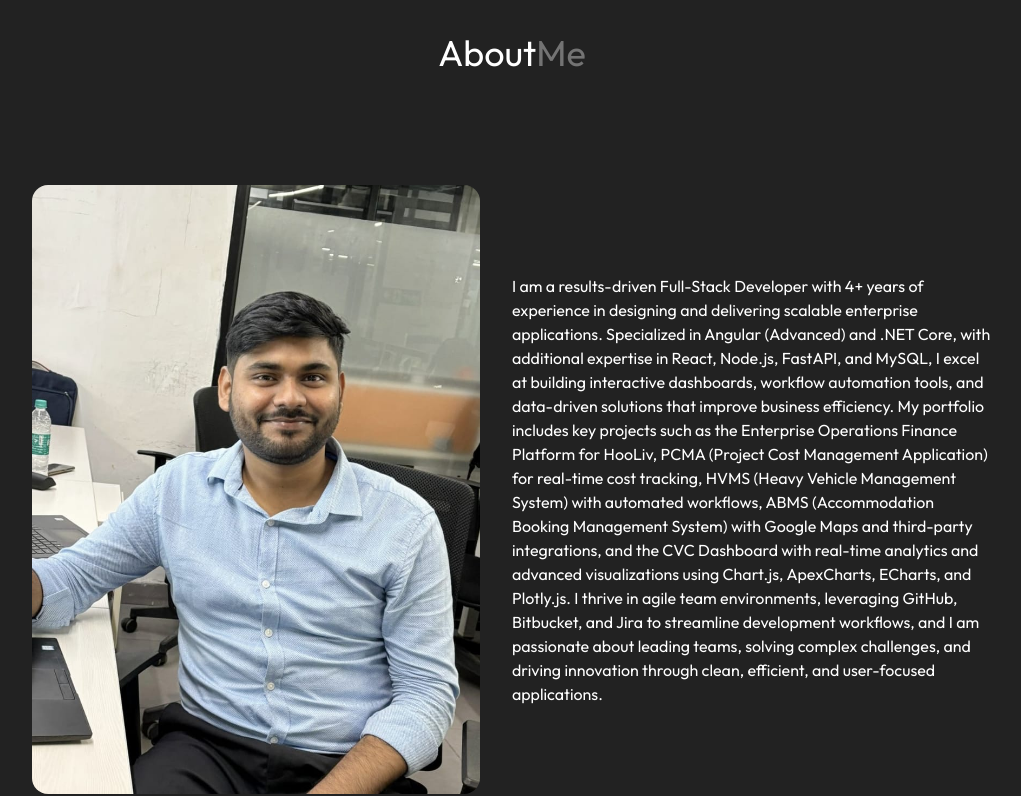
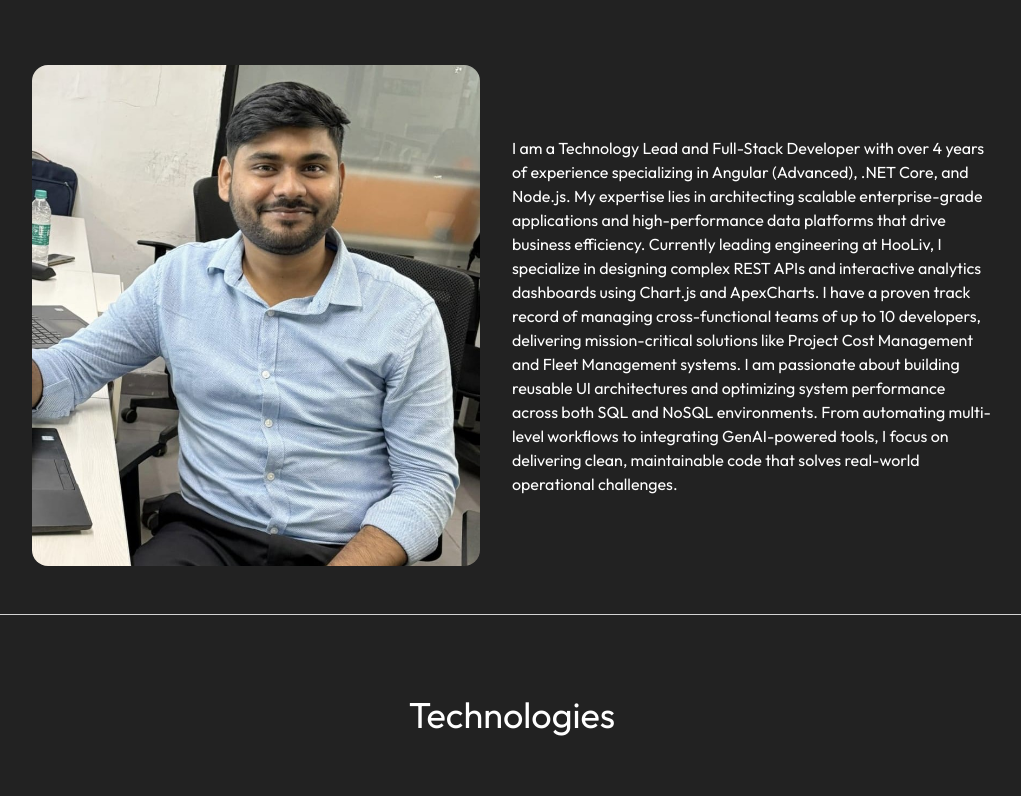
Before and after one commit to Szkrishna/My-Portfolio, a React (Vite) app: page / in a window 1280 px wide. Shown: the part 762-1558 px from the top of the page, without its empty margins (128-1149 px from the left). Built offline with nearby package versions, Linux system fonts and the light colour scheme.

Commit message:
about section changes

```diff
--- a/src/App.css
+++ b/src/App.css
@@ -31,7 +31,7 @@ body {
 #root {
   display: flex;
   flex-direction: column;
-  gap: 60px;
+  gap: 0px;
   width: 100vw;
   overflow-x: hidden;
 }
--- a/src/constants/index.js
+++ b/src/constants/index.js
@@ -14,7 +14,13 @@ import project11 from "../assets/projects/project-11.png";
 
 export const HERO_CONTENT = `I am a Lead Full-Stack Developer with over 4 years of experience specializing in Angular, .NET Core, and Node.js. I focus on architecting scalable enterprise solutions, interactive data visualizations, and automated workflows that drive business efficiency. Passionate about leading agile teams, I transform complex requirements into high-performance, user-centric applications.`;
 
-export const ABOUT_TEXT = `I am a results-driven Full-Stack Developer with 4+ years of experience in designing and delivering scalable enterprise applications. Specialized in Angular (Advanced) and .NET Core, with additional expertise in React, Node.js, FastAPI, and MySQL, I excel at building interactive dashboards, workflow automation tools, and data-driven solutions that improve business efficiency. My portfolio includes key projects such as the Enterprise Operations Finance Platform for HooLiv, PCMA (Project Cost Management Application) for real-time cost tracking, HVMS (Heavy Vehicle Management System) with automated workflows, ABMS (Accommodation Booking Management System) with Google Maps and third-party integrations, and the CVC Dashboard with real-time analytics and advanced visualizations using Chart.js, ApexCharts, ECharts, and Plotly.js. I thrive in agile team environments, leveraging GitHub, Bitbucket, and Jira to streamline development workflows, and I am passionate about leading teams, solving complex challenges, and driving innovation through clean, efficient, and user-focused applications.`;
+// export const ABOUT_TEXT = `I am a results-driven Full-Stack Developer with 4+ years of experience in designing and delivering scalable enterprise applications. Specialized in Angular (Advanced) and .NET Core, with additional expertise in React, Node.js, FastAPI, and MySQL, I excel at building interactive dashboards, workflow automation tools, and data-driven solutions that improve business efficiency. My portfolio includes key projects such as the Enterprise Operations Finance Platform for HooLiv, PCMA (Project Cost Management Application) for real-time cost tracking, HVMS (Heavy Vehicle Management System) with automated workflows, ABMS (Accommodation Booking Management System) with Google Maps and third-party integrations, and the CVC Dashboard with real-time analytics and advanced visualizations using Chart.js, ApexCharts, ECharts, and Plotly.js. I thrive in agile team environments, leveraging GitHub, Bitbucket, and Jira to streamline development workflows, and I am passionate about leading teams, solving complex challenges, and driving innovation through clean, efficient, and user-focused applications.`;
+
+export const ABOUT_TEXT = `I am a Technology Lead and Full-Stack Developer with over 4 years of experience specializing in Angular (Advanced), .NET Core, and Node.js. My expertise lies in architecting scalable enterprise-grade applications and high-performance data platforms that drive business efficiency.
+
+Currently leading engineering at HooLiv, I specialize in designing complex REST APIs and interactive analytics dashboards using Chart.js and ApexCharts. I have a proven track record of managing cross-functional teams of up to 10 developers, delivering mission-critical solutions like Project Cost Management and Fleet Management systems.
+
+I am passionate about building reusable UI architectures and optimizing system performance across both SQL and NoSQL environments. From automating multi-level workflows to integrating GenAI-powered tools, I focus on delivering clean, maintainable code that solves real-world operational challenges.`;
 
 export const EXPERIENCES = [
   {
```
Also changed, not shown: src/assets/about.jpeg.
